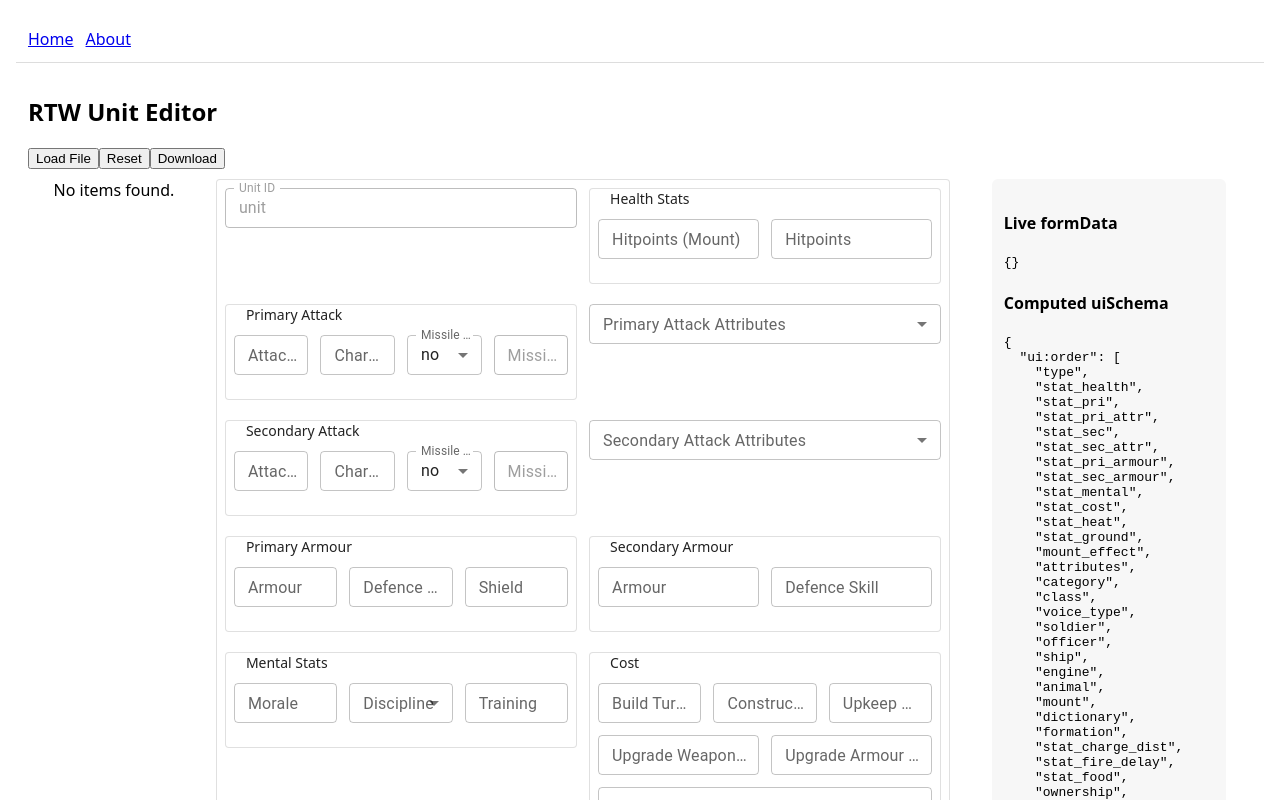
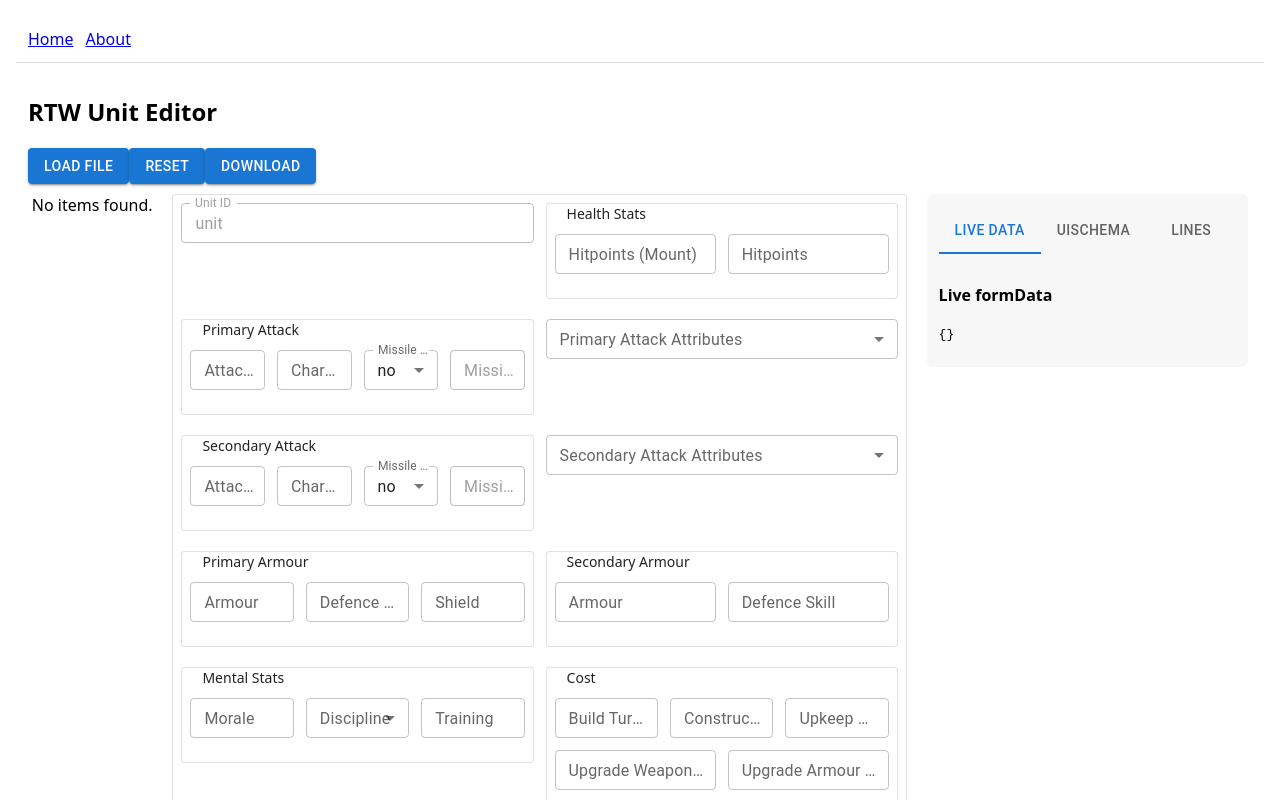
Before and after one commit to PanaPapad/RTW_Editor, a React (Vite) app: page /editor/units in a window 1280 px wide. Shown: the top 800 px of the page. Built offline with nearby package versions, Linux system fonts and the light colour scheme.

Commit message:
#6 Chenged right panel to use custom tab implementation

```diff
--- /dev/null
+++ b/src/components/TabbedPane.jsx
@@ -0,0 +1,35 @@
+import React, { useState } from "react";
+import Tabs from "@mui/material/Tabs";
+import Tab from "@mui/material/Tab";
+import Box from "@mui/material/Box";
+
+export function Pane({ title, children }) {
+  return <>{children}</>;
+}
+
+export default function TabbedPane({ children, defaultIndex = 0, sx }) {
+  const panes = React.Children.toArray(children).filter(Boolean);
+  const labels = panes.map((c, i) => c.props?.title ?? `Tab ${i + 1}`);
+  const [index, setIndex] = useState(defaultIndex);
+
+  return (
+    <Box sx={sx}>
+      <Tabs
+        value={index}
+        onChange={(_, v) => setIndex(v)}
+        variant="scrollable"
+        scrollButtons="auto"
+      >
+        {labels.map((label, i) => (
+          <Tab key={i} label={label} />
+        ))}
+      </Tabs>
+      <Box sx={{ mt: 1, maxHeight: "70vh", overflowY: "auto" }}>
+        {panes[index] && panes[index].props && panes[index].props.children}
+      </Box>
+    </Box>
+  );
+}
+
+// attach Pane as a property for convenient usage: <TabbedPane><TabbedPane.Pane title="...">..</TabbedPane.Pane></TabbedPane>
+TabbedPane.Pane = Pane;
--- a/src/components/index.jsx
+++ b/src/components/index.jsx
@@ -4,3 +4,4 @@
 export { default as LoadModal } from "./LoadFileModal.jsx";
 export { default as ObjectFieldTemplate } from "./ObjectFieldTemplate.jsx";
 export { default as SelectWidget } from "./SelectWidget.jsx";
+export { default as TabbedPane } from "./TabbedPane.jsx";
--- a/src/pages/UnitFormPage.jsx
+++ b/src/pages/UnitFormPage.jsx
@@ -5,6 +5,7 @@
   TextWidget,
   ObjectFieldTemplate,
   SelectWidget,
+  TabbedPane,
 } from "../components/index.jsx";
 import * as Common from "../lib/index.js";
 import { UnitParser } from "../lib/parsers/UnitParser.js";
@@ -14,7 +15,7 @@
 import validator from "@rjsf/validator-ajv8";
 import { useCallback, useEffect, useMemo, useRef, useState } from "react";
 import { useNavigate } from "react-router-dom";
-
+import Button from "@mui/material/Button";
 const TYPE = "units";
 
 export default function UnitFormPage() {
@@ -95,16 +96,21 @@
     <div>
       <h2>RTW Unit Editor</h2>
       <div style={{ display: "flex", marginBottom: 10 }}>
-        <button onClick={() => setModalOpen(true)}>Load File</button>{" "}
-        <button
+        <Button variant="contained" onClick={() => setModalOpen(true)}>
+          Load File
+        </Button>{" "}
+        <Button
+          variant="contained"
           onClick={() => {
             // reset to registry initial
             setFormData(SchemaRegistry.getInitialFormDataFor(TYPE));
           }}
         >
           Reset
-        </button>
-        <button onClick={downloadEditedFile}>Download</button>
+        </Button>
+        <Button variant="contained" onClick={downloadEditedFile}>
+          Download
+        </Button>
       </div>
       <div className="panel" style={{ display: "flex", gap: 16 }}>
         <div id="unitList" className="left">
@@ -130,12 +136,20 @@
           />
         </div>
         <div className="right">
+          <TabbedPane>
+            <TabbedPane.Pane title="Live data">
               <h4>Live formData</h4>
               <pre>{JSON.stringify(formData, null, 2)}</pre>
+            </TabbedPane.Pane>
+            <TabbedPane.Pane title="uiSchema">
               <h4>Computed uiSchema</h4>
               <pre>{JSON.stringify(computedUiSchema, null, 2)}</pre>
+            </TabbedPane.Pane>
+            <TabbedPane.Pane title="Lines">
               <h4>Computed Lines</h4>
               <pre>{selectedUnit ? selectedUnit.toString() : ""}</pre>
+            </TabbedPane.Pane>
+          </TabbedPane>
         </div>
       </div>
       <LoadModal
```
Lines whose indentation alone changed are shown as unchanged.
